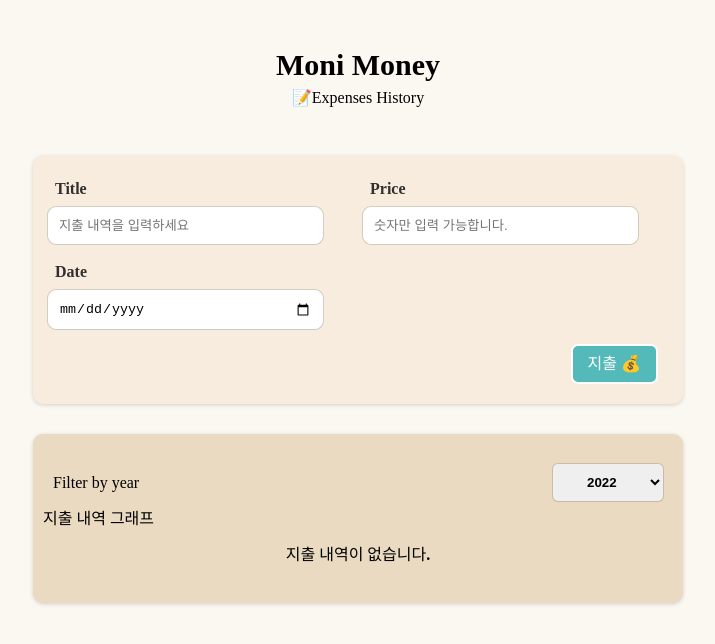
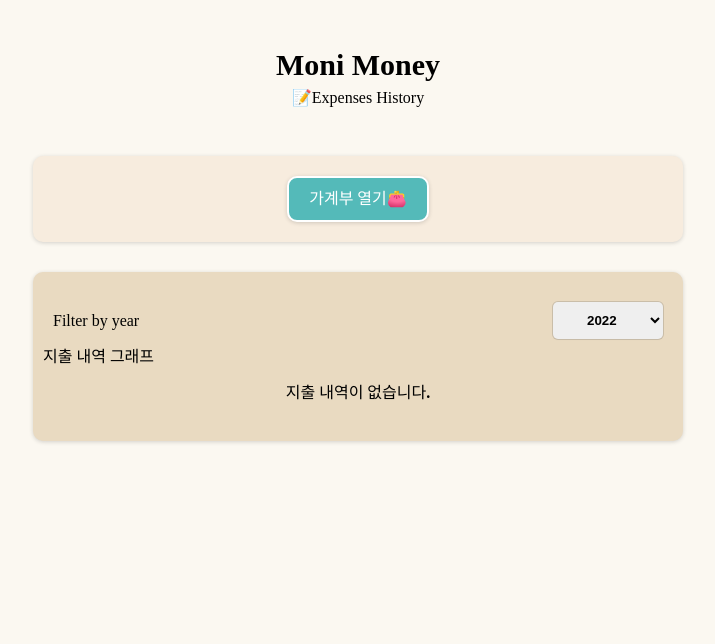
Before and after one commit to yws1502/Moni_Money, a React (Create React App) app: page / in a window 1280 px wide. Shown: the top 644 px of the page, without its empty margins (282-997 px from the left). Built offline with nearby package versions, Linux system fonts and the light colour scheme.

Commit message:
✨ 지출 입력 폼 열고 닫기 기능 추가

```diff
--- a/src/components/NewExpense/ExpenseForm.jsx
+++ b/src/components/NewExpense/ExpenseForm.jsx
@@ -1,6 +1,4 @@
 import { useState } from "react";
-import "./ExpenseForm.css";
-import Card from "../UI/Card";
 
 function ExpenseForm(props) {
   const [enteredTitle, setEnteredTitle] = useState("");
@@ -34,8 +32,6 @@ function ExpenseForm(props) {
   };
 
   return (
-    <Card className="expense-form-cont">
-      <h2 className="a11y-hidden">지출 생성 영역</h2>
     <form onSubmit={submitHandler}>
       <div className="input-cont">
         <fieldset>
@@ -63,10 +59,12 @@ function ExpenseForm(props) {
         </fieldset>
       </div>
       <div className="button-cont">
+        <button onClick={props.onShowForm} type="button">
+          Cancel
+        </button>
         <button type="submit">지출 💰</button>
       </div>
     </form>
-    </Card>
   );
 }
 
--- a/src/components/NewExpense/ExpenseForm.css
+++ b/src/components/NewExpense/NewExpense.css
@@ -4,6 +4,18 @@
 
 .expense-form-cont form {
   overflow: hidden;
+}
+
+.expense-form-cont .form-viewer-btn {
+  display: block;
+  background-color: #54BAB9;
+  color: #fff;
+  border: 2px solid #FFF;
+  border-radius: 10px;
+  box-shadow: rgba(0, 0, 0, 0.16) 0px 1px 4px;
+  transition: all .3s ease-out;
+  margin: 0 auto;
+  padding: 13px 20px;
 }
 
 .input-cont {
@@ -31,7 +43,9 @@
 }
 
 .expense-form-cont .button-cont {
-  float: right;
+  display: flex;
+  justify-content: flex-end;
+  gap: 10px;
   margin-right: 15px;
 }
 .expense-form-cont .button-cont button {
@@ -43,7 +57,8 @@
   padding: 10px 15px;
   transition: all .3s ease-out;
 }
-.expense-form-cont .button-cont button:hover {
+.expense-form-cont .button-cont button:hover,
+.expense-form-cont .form-viewer-btn:hover {
   background-color: #5ad1cf;
 }
 
--- a/src/components/NewExpense/NewExpense.jsx
+++ b/src/components/NewExpense/NewExpense.jsx
@@ -1,14 +1,33 @@
+import { useState } from "react";
+import Card from "../UI/Card";
+import "./NewExpense.css";
 import ExpenseForm from "./ExpenseForm";
 
 function NewExpense(props) {
+  const [showForm, setShowForm] = useState(false);
+
   const savedExpenseData = (saveData) => {
     props.onAddExpense(saveData);
   };
 
+  const showFormHandler = () => {
+    setShowForm((prev) => (prev === false ? true : false));
+  };
+
   return (
-    <>
-      <ExpenseForm onSaveData={savedExpenseData} />
-    </>
+    <Card className="expense-form-cont">
+      <h2 className="a11y-hidden">지출 생성 영역</h2>
+      {showForm === false ? (
+        <button onClick={showFormHandler} className="form-viewer-btn">
+          가계부 열기👛
+        </button>
+      ) : (
+        <ExpenseForm
+          onShowForm={showFormHandler}
+          onSaveData={savedExpenseData}
+        />
+      )}
+    </Card>
   );
 }
 
```
Lines whose indentation alone changed are shown as unchanged.
